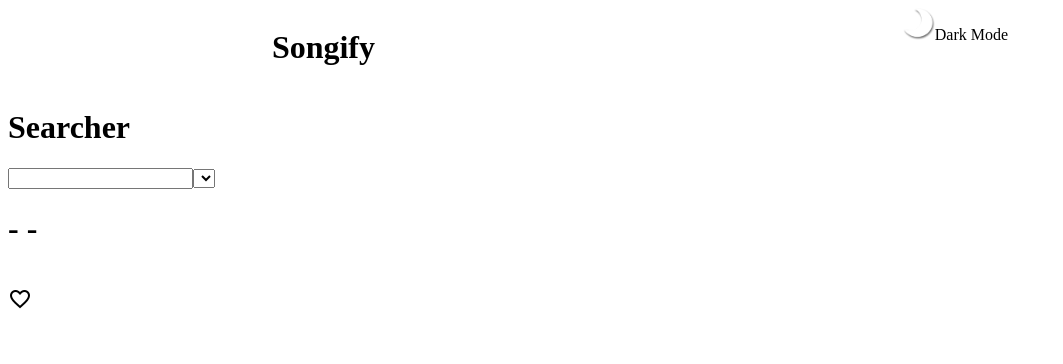
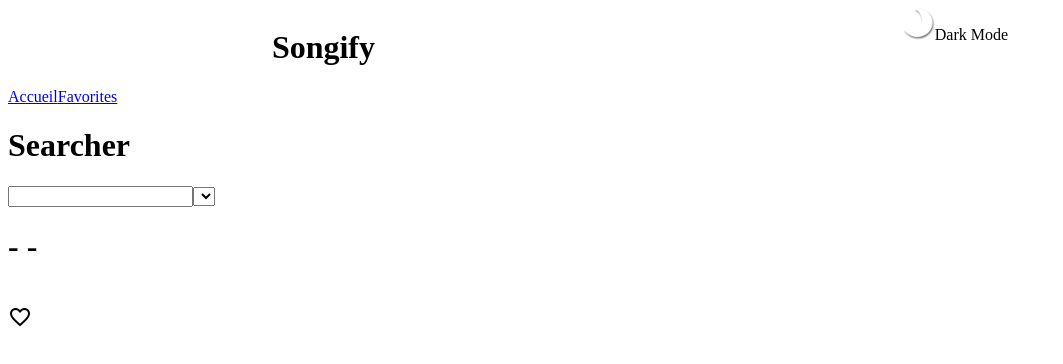
Before and after one commit to YannisHaismann/songifyapp5, a Vue app: page /#/ in a window 1280 px wide. Shown: the top 364 px of the page, without its empty margins (0-1063 px from the left). Built offline with nearby package versions, Linux system fonts and the light colour scheme.

Commit message:
Adding/Config rooter & Re-factorisation of various pages and components

```diff
--- a/src/App.vue
+++ b/src/App.vue
@@ -1,16 +1,19 @@
 <template>
   <Header></Header>
-  <Home></Home>
+  <nav>
+    <router-link to="/">Accueil</router-link>
+    <router-link to="/Favorites">Favorites</router-link>
+  </nav>
+  <router-view />
 </template>
 <style lang="scss">
 
 </style>
 <script>
-import Header from "@/views/Header";
-import Home from "@/views/Home";
+import Header from "@/components/Header";
 
 export default {
-  components: {Header, Home},
+  components: {Header},
   data(){
     return{
       ddt: "cc",
--- a/src/router/index.js
+++ b/src/router/index.js
@@ -1,11 +1,17 @@
 import { createRouter, createWebHashHistory } from 'vue-router'
 import Home from '../views/Home.vue'
+import FavoriteList from "../views/FavoriteList";
 
 const routes = [
   {
     path: '/',
     name: 'Home',
     component: Home
+  },
+  {
+    path: '/Favorites',
+    name: 'FavoriteList',
+    component: FavoriteList
   }
 ]
 
--- /dev/null
+++ b/src/views/FavoriteList.vue
@@ -0,0 +1,13 @@
+<template>
+  <h1>FavoriteList</h1>
+</template>
+
+<script>
+export default {
+  name: "FavoriteList"
+}
+</script>
+
+<style scoped>
+
+</style>
```
Also changed, not shown: src/components/Header.vue (renamed from src/views/Header.vue).
